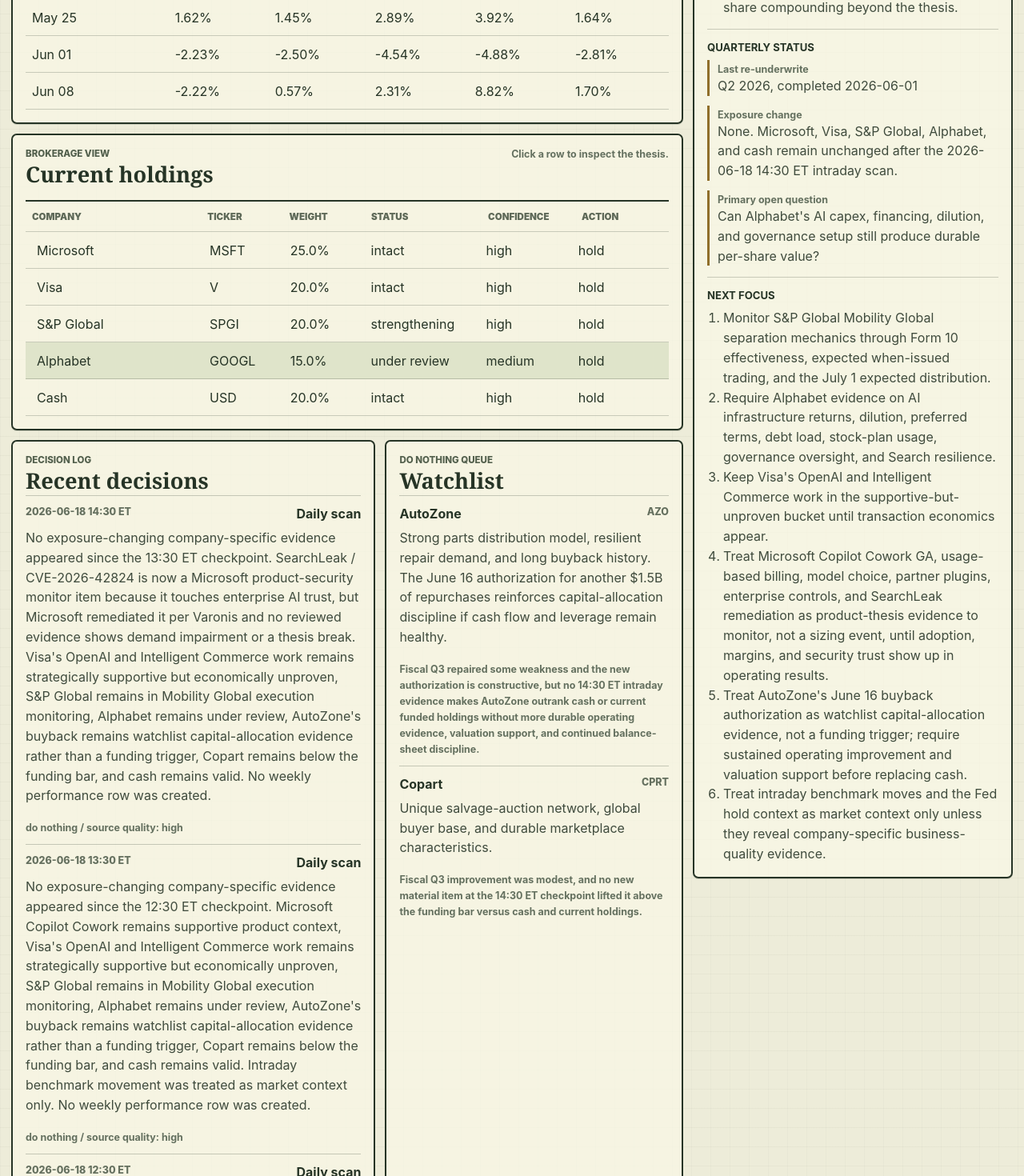
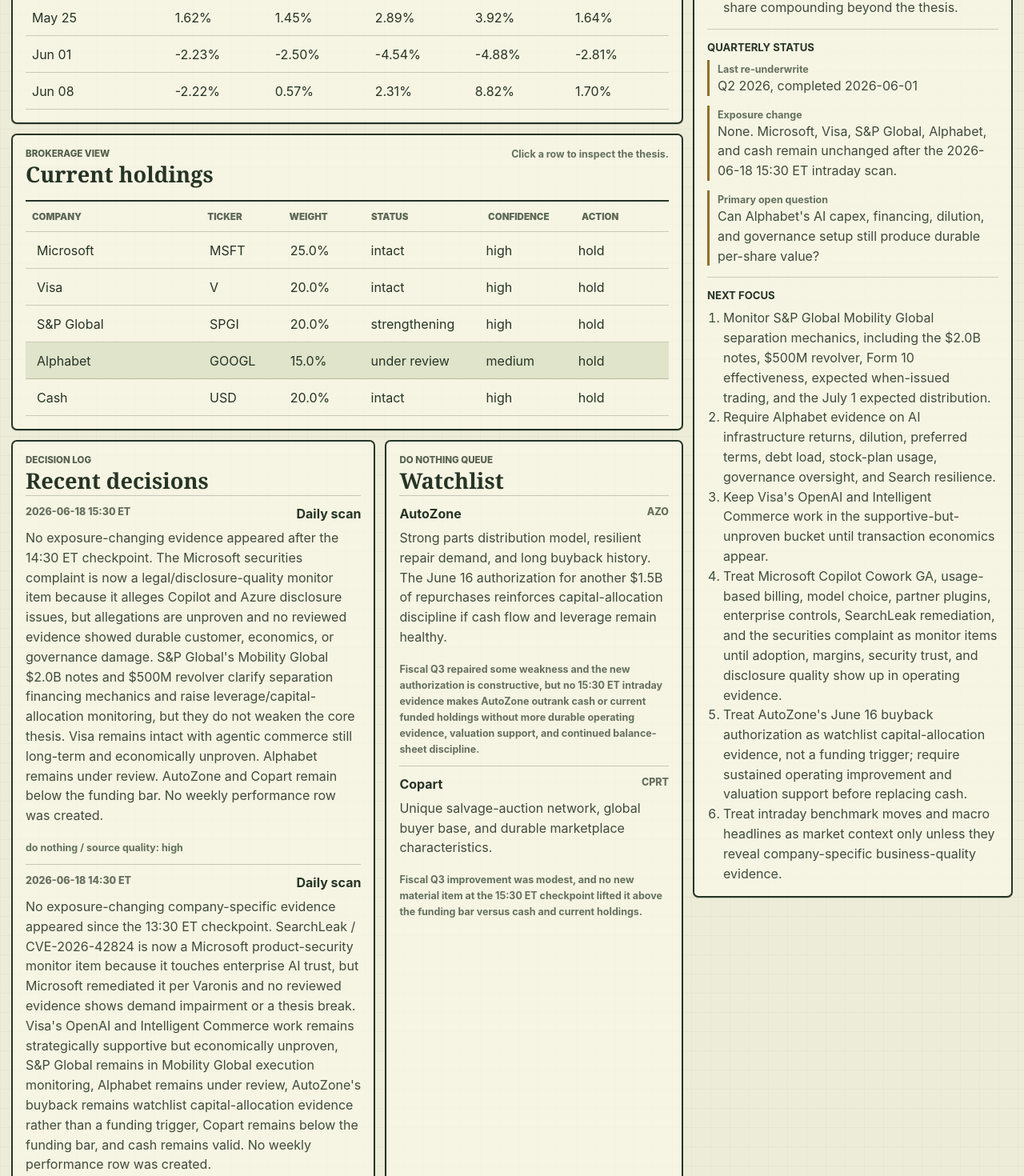
Before and after one commit to Tanaboonnnnn/Port-promax, a React (Vite) app: page / in a window 1280 px wide. Shown: the part 1303-2773 px from the top of the page at 80% size. Built offline with nearby package versions, Linux system fonts and the light colour scheme.

Commit message:
Refresh intraday portfolio scan data for 2026-06-18 15:30 ET

```diff
--- a/src/data/portfolio.ts
+++ b/src/data/portfolio.ts
@@ -46,7 +46,7 @@
 export const portfolioSnapshot = {
   name: "Nick Portfolio Diary",
   mandate: "Blind $10,000 paper portfolio. Patient ownership, written theses, and cash when conviction is unclear.",
-  asOf: "2026-06-18 14:30 ET intraday scan; NAV last verified 2026-06-12 close",
+  asOf: "2026-06-18 15:30 ET intraday scan; NAV last verified 2026-06-12 close",
   localContext: "America/New_York",
   startingCapital: 10000,
   latestValue: 9752.37,
@@ -54,7 +54,7 @@
   inceptionReturn: -2.48,
   processQuality: "Good: thesis-led scan, primary-source discipline, and no forced activity.",
   outcomeQuality:
-    "Latest verified mark remains the week ended 2026-06-12. The 14:30 ET intraday scan found no exposure-changing company-specific evidence since the 13:30 ET checkpoint; intraday benchmark movement remains market context only.",
+    "Latest verified mark remains the week ended 2026-06-12. The 15:30 ET intraday scan found no exposure-changing evidence. Newly reviewed Microsoft litigation and S&P Global Mobility financing items are monitor items, not trade signals.",
 };
 
 export const holdings: Holding[] = [
@@ -69,14 +69,14 @@
     entryPrice: 421.92,
     value: 2500,
     thesis:
-      "Core enterprise software, Azure scale, AI infrastructure demand, distribution, and cash generation make Microsoft the portfolio's clearest compounder. Copilot Cowork general availability, usage-based billing, model choice, partner plugins, and enterprise controls remain supportive product evidence. CVE-2026-42824 / SearchLeak is now a product-security monitor item for enterprise AI trust after NVD recorded an M365 Copilot information-disclosure vulnerability and Varonis said Microsoft remediated it, but it is not a sizing event yet.",
+      "Core enterprise software, Azure scale, AI infrastructure demand, distribution, and cash generation make Microsoft the portfolio's clearest compounder. Copilot Cowork general availability, usage-based billing, model choice, partner plugins, and enterprise controls remain supportive product evidence. CVE-2026-42824 / SearchLeak remains a product-security monitor item after NVD recorded an M365 Copilot information-disclosure vulnerability and Varonis said Microsoft remediated it. A June 12, 2026 securities complaint alleging Microsoft misled investors about Copilot and Azure is now a legal/disclosure-quality monitor item; allegations are unproven and do not change the thesis without evidence of durable customer, economics, or governance damage.",
     killCondition:
-      "Cloud or enterprise software durability weakens structurally, repeated enterprise AI security failures impair customer trust, AI capex repeatedly fails to convert into profit, or management capital allocation becomes persistently undisciplined.",
+      "Cloud or enterprise software durability weakens structurally, repeated enterprise AI security or disclosure failures impair customer and investor trust, AI capex repeatedly fails to convert into profit, or management capital allocation becomes persistently undisciplined.",
     assumptions: [
       "Commercial cloud demand remains durable.",
       "AI products strengthen distribution and monetization instead of eroding free cash flow quality.",
       "Enterprise switching costs and bundled workflows remain hard to displace.",
-      "Microsoft can keep enterprise AI security tight enough that Copilot trust is not structurally impaired.",
+      "Microsoft can keep enterprise AI security and disclosure quality tight enough that Copilot trust is not structurally impaired.",
     ],
   },
   {
@@ -110,12 +110,12 @@
     entryPrice: 403.15,
     value: 2000,
     thesis:
-      "Ratings, indices, benchmarks, and financial data are embedded infrastructure. Mobility Global remains a post-record-date execution monitor; next evidence is Form 10 effectiveness, expected when-issued trading around June 26, and July 1 distribution mechanics.",
+      "Ratings, indices, benchmarks, and financial data are embedded infrastructure. Mobility Global remains a separation execution monitor: the spin vehicle priced $2.0B of senior notes and entered a $500M revolver, with proceeds intended to fund a cash payment to S&P Global after the separation conditions are satisfied. Next evidence remains Form 10 effectiveness, expected when-issued trading around June 26, and July 1 distribution mechanics.",
     killCondition:
-      "Ratings credibility erodes, benchmark/data franchises lose relevance, or the Mobility separation damages focus, economics, or capital allocation discipline.",
+      "Ratings credibility erodes, benchmark/data franchises lose relevance, or the Mobility separation damages focus, economics, leverage, or capital allocation discipline.",
     assumptions: [
       "The core ratings and data franchises remain trusted.",
-      "Mobility separation mechanics complete without damaging the operating base.",
+      "Mobility separation financing and mechanics complete without damaging the operating base.",
       "High-margin recurring data products continue compounding.",
     ],
   },
@@ -148,7 +148,7 @@
     weight: 20,
     value: 2000,
     thesis:
-      "Cash is a deliberate position because the fifth idea did not clear the written-conviction bar. No 14:30 ET intraday evidence makes a watchlist name clearly superior to cash or the funded holdings.",
+      "Cash is a deliberate position because the fifth idea did not clear the written-conviction bar. No 15:30 ET intraday evidence makes a watchlist name clearly superior to cash or the funded holdings.",
     killCondition:
       "A business with clearer durability, valuation support, and written thesis quality outranks the optionality of cash.",
     assumptions: [
@@ -169,6 +169,14 @@
 
 export const recentDecisions: Decision[] = [
   {
+    date: "2026-06-18 15:30 ET",
+    action: "do nothing",
+    subject: "Daily scan",
+    sourceQuality: "high",
+    reason:
+      "No exposure-changing evidence appeared after the 14:30 ET checkpoint. The Microsoft securities complaint is now a legal/disclosure-quality monitor item because it alleges Copilot and Azure disclosure issues, but allegations are unproven and no reviewed evidence showed durable customer, economics, or governance damage. S&P Global's Mobility Global $2.0B notes and $500M revolver clarify separation financing mechanics and raise leverage/capital-allocation monitoring, but they do not weaken the core thesis. Visa remains intact with agentic commerce still long-term and economically unproven. Alphabet remains under review. AutoZone and Copart remain below the funding bar. No weekly performance row was created.",
+  },
+  {
     date: "2026-06-18 14:30 ET",
     action: "do nothing",
     subject: "Daily scan",
@@ -184,14 +192,6 @@
     reason:
       "No exposure-changing company-specific evidence appeared since the 12:30 ET checkpoint. Microsoft Copilot Cowork remains supportive product context, Visa's OpenAI and Intelligent Commerce work remains strategically supportive but economically unproven, S&P Global remains in Mobility Global execution monitoring, Alphabet remains under review, AutoZone's buyback remains watchlist capital-allocation evidence rather than a funding trigger, Copart remains below the funding bar, and cash remains valid. Intraday benchmark movement was treated as market context only. No weekly performance row was created.",
   },
-  {
-    date: "2026-06-18 12:30 ET",
-    action: "do nothing",
-    subject: "Daily scan",
-    sourceQuality: "high",
-    reason:
-      "No exposure-changing company-specific evidence appeared since the 11:30 ET checkpoint. Microsoft Copilot Cowork remains supportive product context, Visa's OpenAI and Intelligent Commerce work remains strategically supportive but economically unproven, S&P Global remains in Mobility Global execution monitoring, Alphabet remains under review, AutoZone's buyback remains watchlist capital-allocation evidence rather than a funding trigger, Copart remains below the funding bar, and cash remains valid. Intraday benchmark movement was treated as market context only. No weekly performance row was created.",
-  },
 ];
 
 export const watchlist: WatchlistItem[] = [
@@ -202,7 +202,7 @@
     whyInteresting:
       "Strong parts distribution model, resilient repair demand, and long buyback history. The June 16 authorization for another $1.5B of repurchases reinforces capital-allocation discipline if cash flow and leverage remain healthy.",
     whyNotYet:
-      "Fiscal Q3 repaired some weakness and the new authorization is constructive, but no 14:30 ET intraday evidence makes AutoZone outrank cash or current funded holdings without more durable operating evidence, valuation support, and continued balance-sheet discipline.",
+      "Fiscal Q3 repaired some weakness and the new authorization is constructive, but no 15:30 ET intraday evidence makes AutoZone outrank cash or current funded holdings without more durable operating evidence, valuation support, and continued balance-sheet discipline.",
   },
   {
     company: "Copart",
@@ -210,21 +210,21 @@
     stance: "do nothing",
     whyInteresting: "Unique salvage-auction network, global buyer base, and durable marketplace characteristics.",
     whyNotYet:
-      "Fiscal Q3 improvement was modest, and no new material item at the 14:30 ET checkpoint lifted it above the funding bar versus cash and current holdings.",
+      "Fiscal Q3 improvement was modest, and no new material item at the 15:30 ET checkpoint lifted it above the funding bar versus cash and current holdings.",
   },
 ];
 
 export const quarterlyStatus = [
   { label: "Last re-underwrite", value: "Q2 2026, completed 2026-06-01" },
-  { label: "Exposure change", value: "None. Microsoft, Visa, S&P Global, Alphabet, and cash remain unchanged after the 2026-06-18 14:30 ET intraday scan." },
+  { label: "Exposure change", value: "None. Microsoft, Visa, S&P Global, Alphabet, and cash remain unchanged after the 2026-06-18 15:30 ET intraday scan." },
   { label: "Primary open question", value: "Can Alphabet's AI capex, financing, dilution, and governance setup still produce durable per-share value?" },
 ];
 
 export const nextFocus = [
-  "Monitor S&P Global Mobility Global separation mechanics through Form 10 effectiveness, expected when-issued trading, and the July 1 expected distribution.",
+  "Monitor S&P Global Mobility Global separation mechanics, including the $2.0B notes, $500M revolver, Form 10 effectiveness, expected when-issued trading, and the July 1 expected distribution.",
   "Require Alphabet evidence on AI infrastructure returns, dilution, preferred terms, debt load, stock-plan usage, governance oversight, and Search resilience.",
   "Keep Visa's OpenAI and Intelligent Commerce work in the supportive-but-unproven bucket until transaction economics appear.",
-  "Treat Microsoft Copilot Cowork GA, usage-based billing, model choice, partner plugins, enterprise controls, and SearchLeak remediation as product-thesis evidence to monitor, not a sizing event, until adoption, margins, and security trust show up in operating results.",
+  "Treat Microsoft Copilot Cowork GA, usage-based billing, model choice, partner plugins, enterprise controls, SearchLeak remediation, and the securities complaint as monitor items until adoption, margins, security trust, and disclosure quality show up in operating evidence.",
   "Treat AutoZone's June 16 buyback authorization as watchlist capital-allocation evidence, not a funding trigger; require sustained operating improvement and valuation support before replacing cash.",
-  "Treat intraday benchmark moves and the Fed hold context as market context only unless they reveal company-specific business-quality evidence.",
+  "Treat intraday benchmark moves and macro headlines as market context only unless they reveal company-specific business-quality evidence.",
 ];
```
